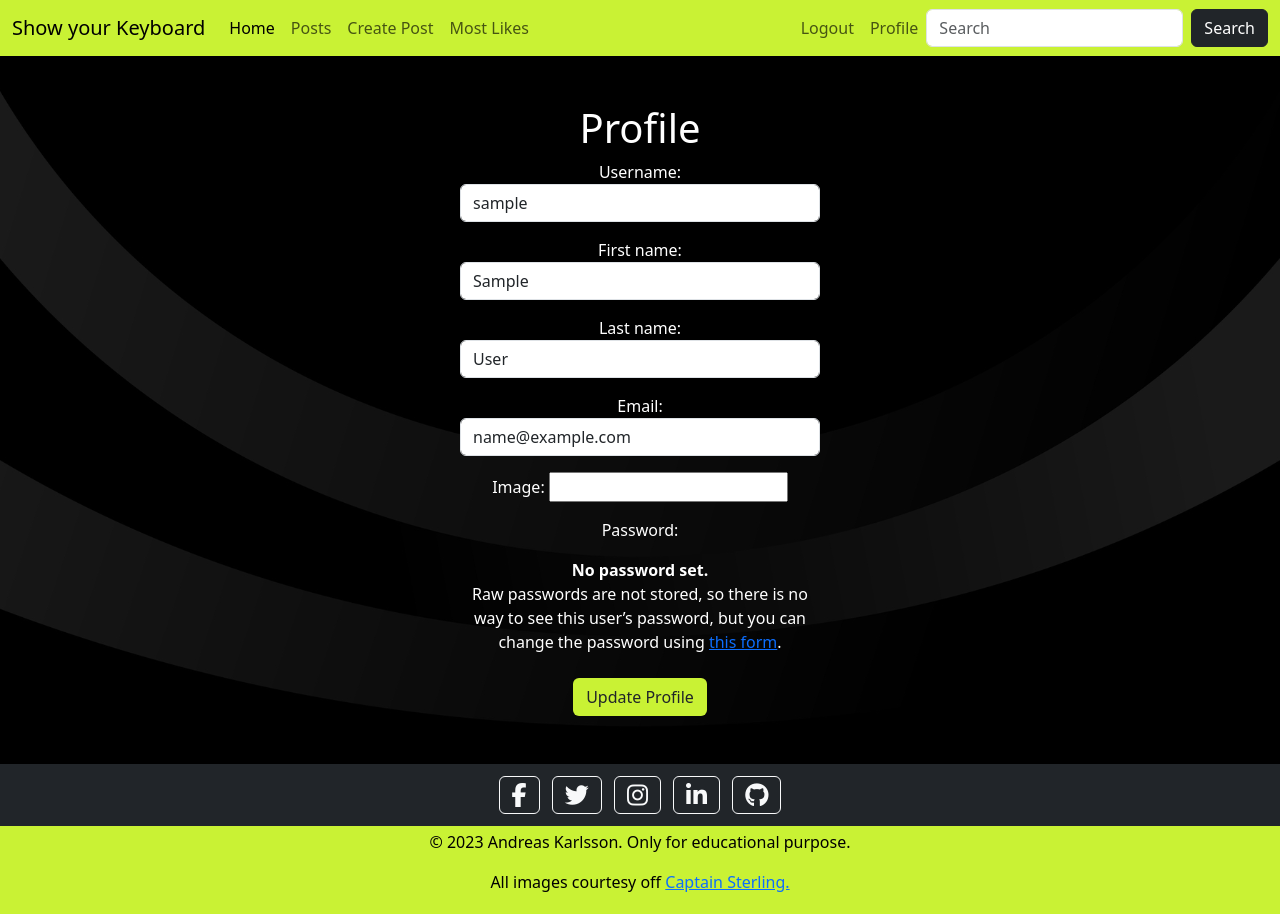
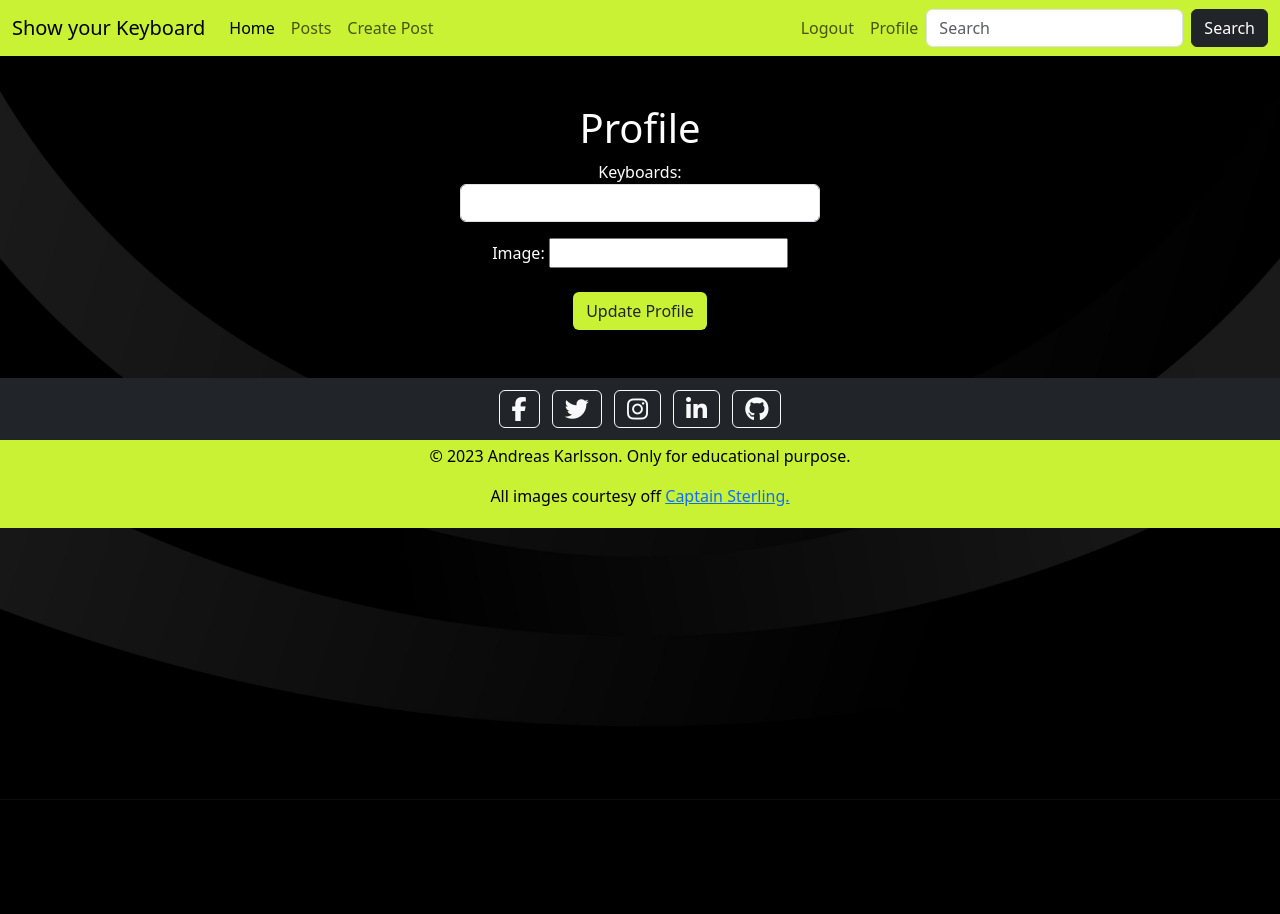
Before and after one commit to andreas-ka/show-your-keyboard, a Django app: page /users/profile_edit/ in a window 1280 px wide. After the commit the page ends 713 px from the top, so only its background shows below. Run offline with Django 3.2, Linux system fonts and the light colour scheme; the visitor is signed in with stand-in values (Sample User, id 1); parts of the project's set-up code (start-up, migrations or seed data) failed here and were passed over; some libraries are stand-ins or nearby versions.

Commit message:
Tutor Ed helped me fix profile image upload

```diff
--- a/home/models.py
+++ b/home/models.py
@@ -48,4 +48,4 @@ class Comment(models.Model):
         ordering = ["-created_on"]
 
     def __str__(self):
-        return f"Comment {self.body} by {self.user}"
+        return f"Comment {self.body}"
--- a/home/templates/home/post_detail.html
+++ b/home/templates/home/post_detail.html
@@ -20,7 +20,7 @@
                 <br>
                 {% if user.is_authenticated %}
                 {% if user.id == post.user.id %}
-                <div>
+                <div class="mb-3">
                     <a href="{% url 'post_edit' post.pk %}" class="btn btn-success mt-4 ms-3">Edit</a>
                     <a href="{% url 'post_delete' post.pk %}" class="btn btn-danger mt-4">Delete</a>
                 </div>
--- a/home/views.py
+++ b/home/views.py
@@ -60,7 +60,9 @@ class PostDetailView(DetailView):
         if get_post.likes.filter(id=self.request.user.id).exists():
             liked = True
 
-        profile = self.request.user.profile
+        profile = None
+        if self.request.user.is_authenticated:
+            profile = self.request.user.profile
 
         context["profile"] = profile
         context["total_likes"] = total_likes
--- a/templates/base.html
+++ b/templates/base.html
@@ -42,9 +42,6 @@
                 <a class="nav-link" href="{% url 'post_create' %}">Create Post</a>
               </li>
               {% endif %}
-              <li class="nav-item">
-                <a class="nav-link" href="#">Most Likes</a>
-              </li>
               </ul>
               <ul class="navbar-nav ms-auto mb-2 mb-lg-0">
               {% if user.is_authenticated %}
--- a/users/forms.py
+++ b/users/forms.py
@@ -9,11 +9,12 @@ class RegisterForm(UserCreationForm):
     email = forms.EmailField(widget=forms.EmailInput({'class': 'form-control'}))
     first_name = forms.CharField(max_length=150, widget=forms.TextInput(attrs={'class': 'form-control'}))
     last_name = forms.CharField(max_length=150, widget=forms.TextInput(attrs={'class': 'form-control'}))
+    image = CloudinaryField('image', blank=True, null=True)
 
 
     class Meta:
         model = User
-        fields = ('username', 'first_name', 'last_name', 'email', 'password1', 'password2')
+        fields = ('username', 'first_name', 'last_name', 'email', 'password1', 'password2',)
 
     def __init__(self, *args, **kwargs):
         super(RegisterForm, self).__init__(*args, **kwargs)
@@ -23,14 +24,14 @@ class RegisterForm(UserCreationForm):
         self.fields['password2'].widget.attrs['class'] = 'form-control'
 
 
-class ProfileEditForm(UserChangeForm):
-    username = forms.CharField(max_length=150, widget=forms.TextInput(attrs={'class': 'form-control'}))
-    email = forms.EmailField(widget=forms.EmailInput({'class': 'form-control'}))
-    first_name = forms.CharField(max_length=150, widget=forms.TextInput(attrs={'class': 'form-control'}))
-    last_name = forms.CharField(max_length=150, widget=forms.TextInput(attrs={'class': 'form-control'}))
+class ProfileEditForm(forms.ModelForm):
     image = CloudinaryField('image', blank=True, null=True)
-
 
     class Meta:
         model = Profile
-        fields = ('username', 'first_name', 'last_name', 'email', 'image')
+        fields = ('keyboards', 'image',)
+
+
+        widgets = {
+            'keyboards': forms.TextInput(attrs={'class': 'form-control'}),
+        }
--- a/users/models.py
+++ b/users/models.py
@@ -3,6 +3,8 @@ from django.contrib.auth.models import User
 from django_resized import ResizedImageField
 from cloudinary_storage.storage import RawMediaCloudinaryStorage
 from cloudinary.models import CloudinaryField
+from django.db.models.signals import post_save
+from django.dispatch import receiver
 
 
 
@@ -18,3 +20,11 @@ class Profile(models.Model):
 
     def __str__(self):
         return str(self.user.username)
+
+
+@receiver(post_save, sender=User)
+def create_or_update_user_profile(sender, instance, created, **kwargs):
+
+    if created:
+        Profile.objects.create(user=instance)
+    instance.profile.save()
--- a/users/templates/registration/profile.html
+++ b/users/templates/registration/profile.html
@@ -6,13 +6,13 @@
 
 <div class="container text-center mt-5 md-1">
     <h1> Profile</h1>
-    <div class="form-group" enctype="multipart/form-data">
-        <form method="POST">
+    <div class="form-group">
+        <form method="POST" enctype="multipart/form-data">
             {% csrf_token %}
             {{ form.media }}
             {{ form.as_p }}
             <div class="col text-center mt-4 mb-5">
-                <button class="btn btn-lime">Update Profile</button>
+                <button type="submit" class="btn btn-lime">Update Profile</button>
             </div>
         </form>
     </div>
--- a/users/views.py
+++ b/users/views.py
@@ -5,6 +5,7 @@ from django.contrib.auth.forms import UserCreationForm, UserChangeForm
 from .forms import RegisterForm, ProfileEditForm
 from django.urls import reverse_lazy, reverse
 from django.contrib.auth.mixins import LoginRequiredMixin
+from .models import Profile
 
 """ View for user registration """
 class UserRegister(generic.CreateView):
@@ -15,9 +16,10 @@ class UserRegister(generic.CreateView):
 
 """ View for edit your profile """
 class ProfileEdit(generic.UpdateView):
+    model = Profile
     form_class = ProfileEditForm
     template_name = 'registration/profile.html'
     success_url = reverse_lazy('posts')
 
     def get_object(self):
-        return self.request.user
+        return self.request.user.profile
```
Also changed, not shown: home/templates/home/post_view.html (+12 -3 lines), home/migrations/0002_alter_post_image.py (added), users/migrations/0007_alter_profile_image.py (added), users/migrations/0008_alter_profile_image.py (added).
